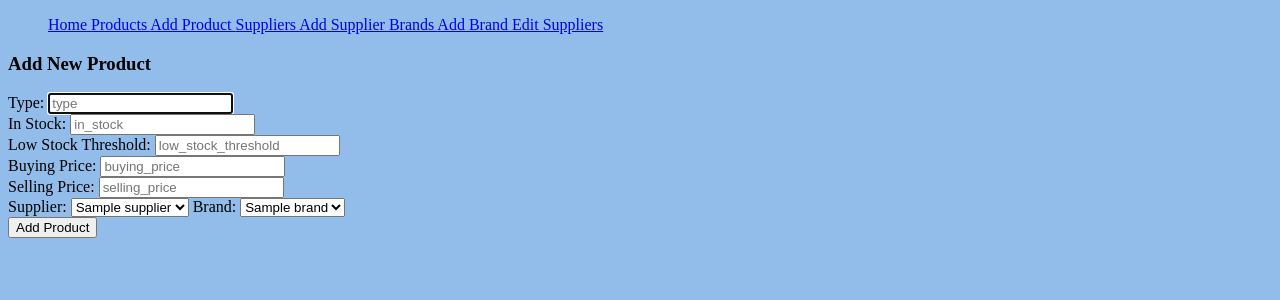
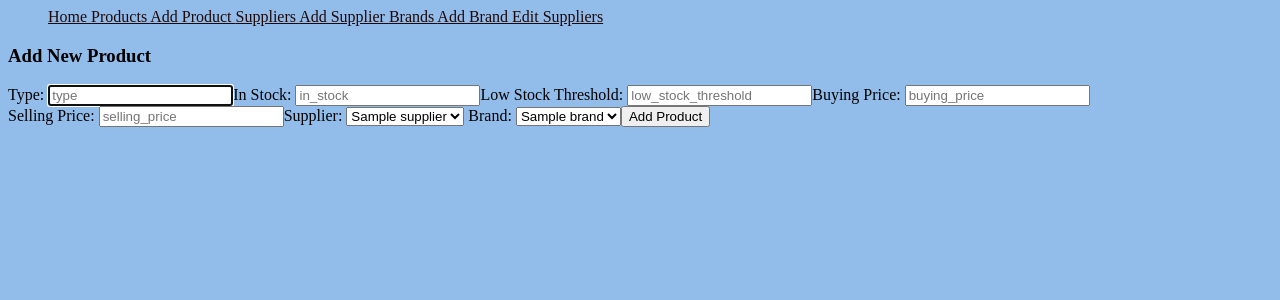
Before and after one commit to Speirsy/python_project_inventory, a Flask app: page /products/new in a window 1280 px wide. Shown: the top 300 px of the page. Run offline with Flask 2, Linux system fonts and the light colour scheme; a database or web service that is not in the repository returns one stand-in record (values such as "Sample title"); some libraries are stand-ins or nearby versions.

Commit message:
readme.md created

```diff
--- a/static/style.css
+++ b/static/style.css
@@ -1,3 +1,22 @@
 body {
     background-color: #92BCEA;
+
   }
+
+  .menu li {
+    margin: 20px;
+}
+
+ a {
+  color: rgb(31, 9, 9);
+}
+
+.menu {
+    display: inline;
+}
+
+.form-inline {
+    display: flex;
+    flex-flow: row wrap;
+    align-items: center;
+  }
--- a/templates/products/new.html
+++ b/templates/products/new.html
@@ -3,7 +3,7 @@
 
 <h3>Add New Product</h3>
 
-<form action="/products" method="post">
+<form class="form-inline" action="/products" method="post">
 
   <div>
     <label for="type">Type:</label>
```
Also changed, not shown: readme.md (added).
